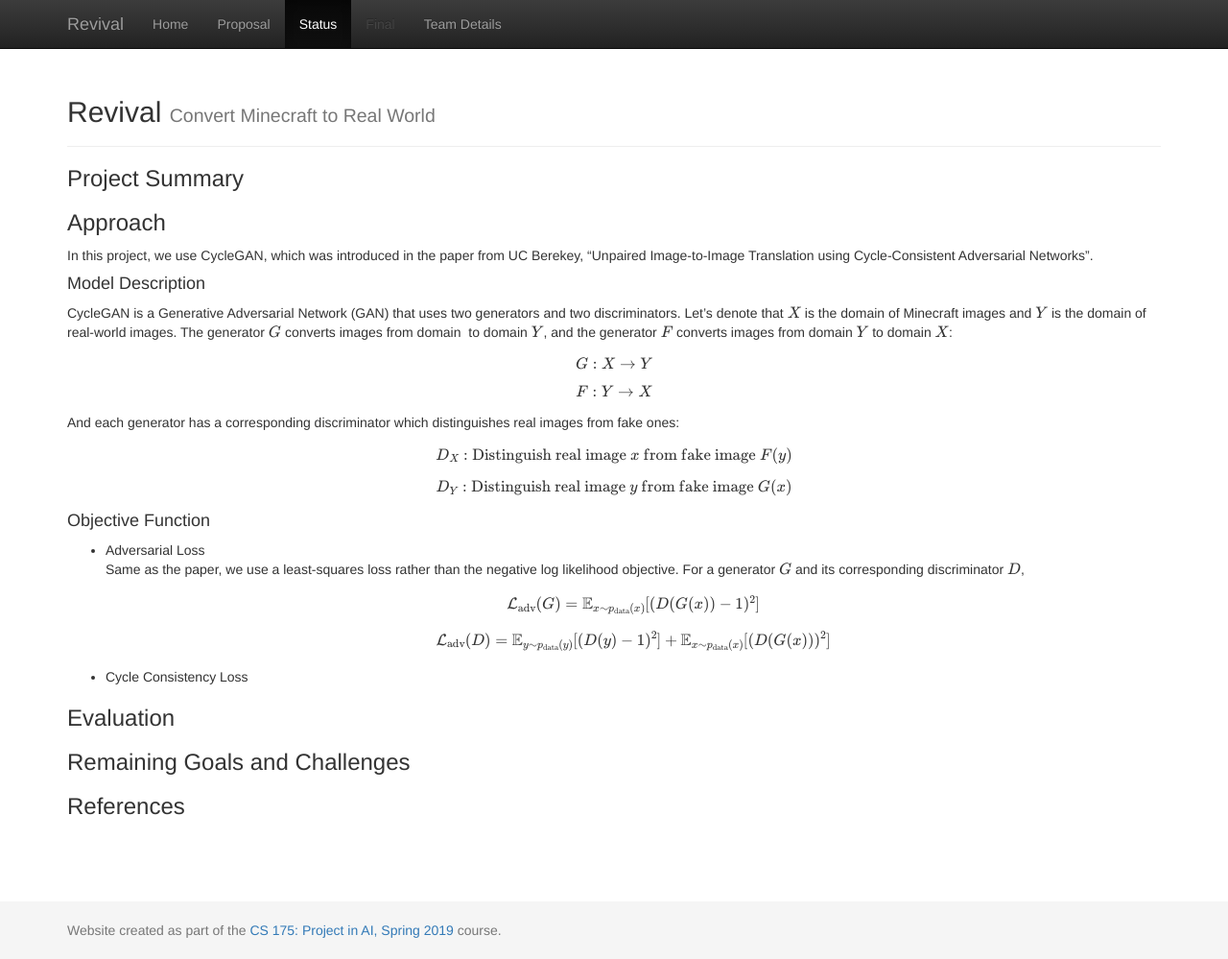
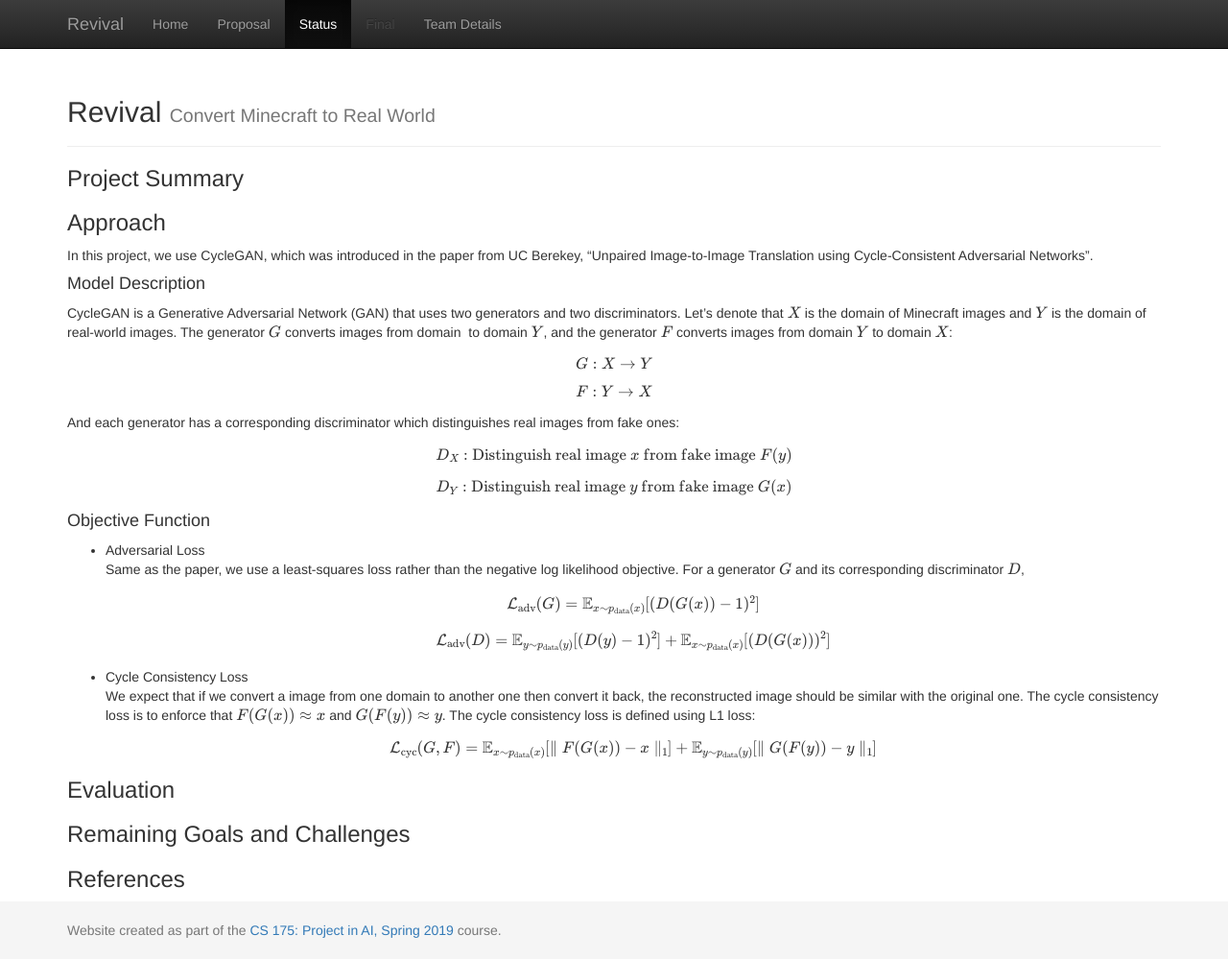
Before and after one commit to sijielu/Revival, a Jekyll site: the page built from docs/status.md, in a window 1280 px wide and 999 px high. Shown: the whole window at 96% size. Built offline with Jekyll 4.4.1, drawn with Linux system fonts in a browser that asks for light colours; formulas are drawn with MathJax 3.

Commit message:
Update status.md

```diff
--- a/docs/status.md
+++ b/docs/status.md
@@ -31,7 +31,9 @@ $$D_Y: \text{Distinguish real image } y \text{ from fake image } G(x)$$
   $$\mathcal{L}_{\text{adv}}(D) = \mathbb{E}_{y\sim p_{\text{data}}(y)}[(D(y)-1)^2] + \mathbb{E}_{x\sim p_{\text{data}}(x)}[(D(G(x)))^2]$$
 
 * Cycle Consistency Loss
+  We expect that if we convert a image from one domain to another one then convert it back, the reconstructed image should be similar with the original one. The cycle consistency loss is to enforce that $$F(G(x)) \approx x$$ and $$G(F(y)) \approx y$$. The cycle consistency loss is defined using L1 loss:
 
+  $$\mathcal{L}_{\text{cyc}}(G, F) = \mathbb{E}_{x\sim p_{\text{data}}(x)}[\parallel F(G(x))-x \parallel_1] + \mathbb{E}_{y\sim p_{\text{data}}(y)}[\parallel G(F(y))-y \parallel_1]$$
 
 ### Evaluation
 
```
